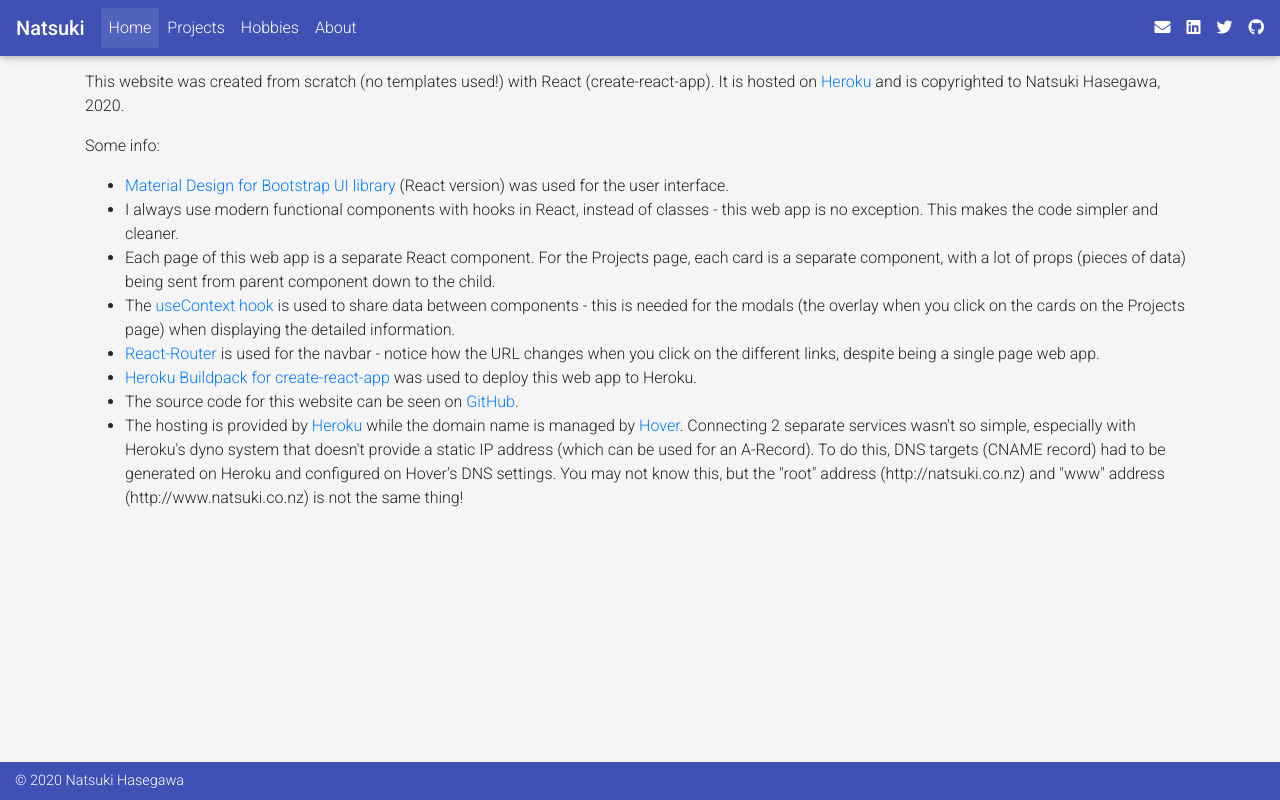
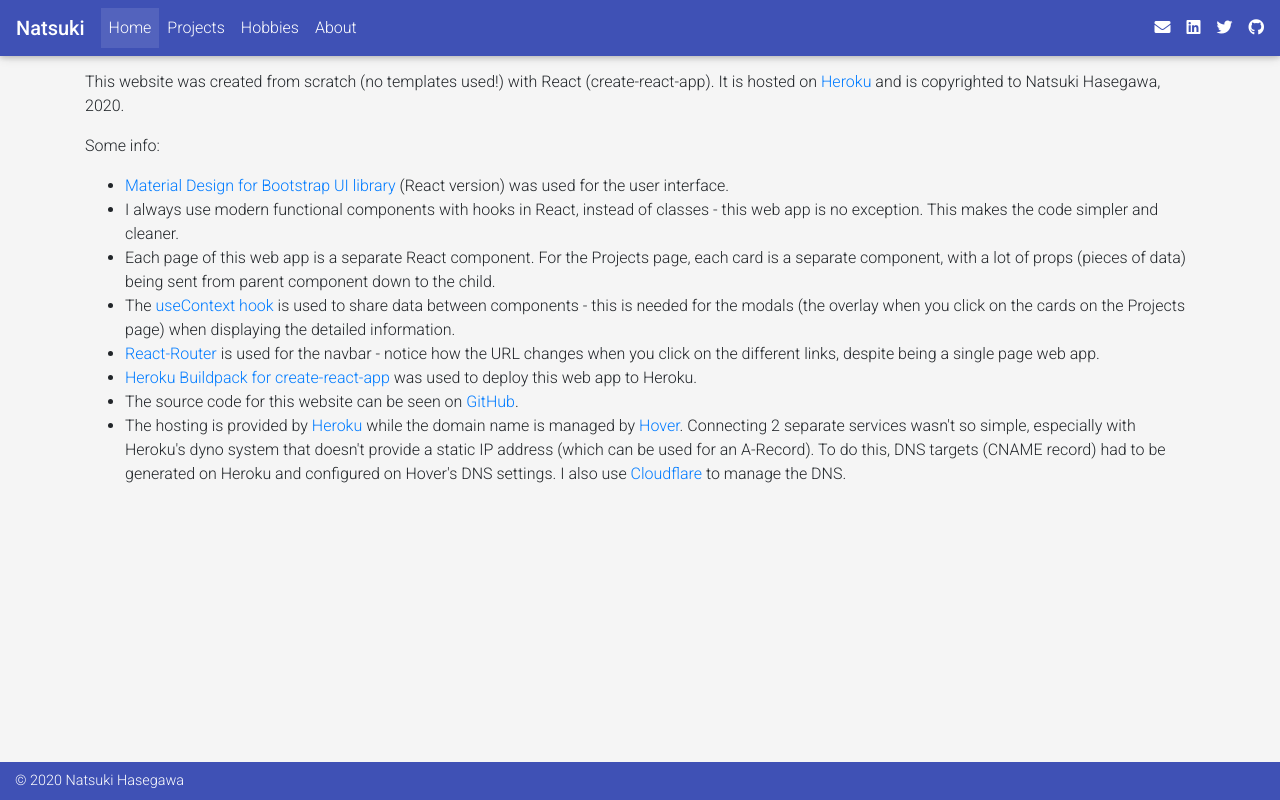
Before and after one commit to oosacker/portfoliio-site, a React (Create React App) app: page /about in a window 1280 px wide. Built offline with nearby package versions, Linux system fonts and the light colour scheme.

Commit message:
updated about and script

```diff
--- a/src/pages/about.js
+++ b/src/pages/about.js
@@ -14,7 +14,7 @@
                   <li><a href="https://reactrouter.com/">React-Router</a> is used for the navbar - notice how the URL changes when you click on the different links, despite being a single page web app.</li>
                   <li><a href="https://github.com/mars/create-react-app-buildpack">Heroku Buildpack for create-react-app</a> was used to deploy this web app to Heroku.</li>
                   <li>The source code for this website can be seen on <a href="https://github.com/oosacker/portfolio-site">GitHub</a>.</li>
-                  <li>The hosting is provided by <a href="http://heroku.com">Heroku</a> while the domain name is managed by <a href="http://hover.com">Hover</a>. Connecting 2 separate services wasn't so simple, especially with Heroku's dyno system that doesn't provide a static IP address (which can be used for an A-Record). To do this, DNS targets (CNAME record) had to be generated on Heroku and configured on Hover's DNS settings. You may not know this, but the "root" address (http://natsuki.co.nz) and "www" address (http://www.natsuki.co.nz) is not the same thing!</li>
+                  <li>The hosting is provided by <a href="http://heroku.com">Heroku</a> while the domain name is managed by <a href="http://hover.com">Hover</a>. Connecting 2 separate services wasn't so simple, especially with Heroku's dyno system that doesn't provide a static IP address (which can be used for an A-Record). To do this, DNS targets (CNAME record) had to be generated on Heroku and configured on Hover's DNS settings. I also use <a href="https://cloudflare.comk">Cloudflare</a> to manage the DNS.</li>
               </ul>
         </MDBContainer>
     );
```
Also changed, not shown: package.json (+5 -4 lines), 1 other file (tests, documents, lock files or other folders).
